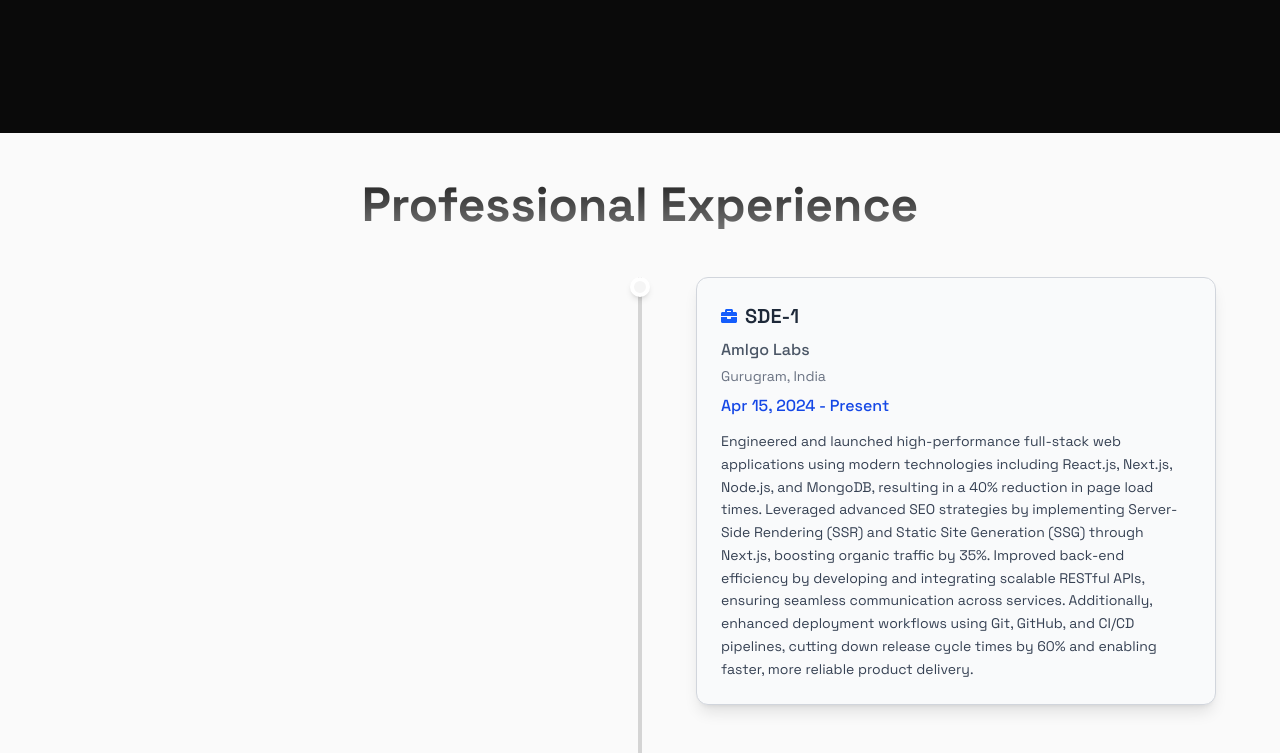
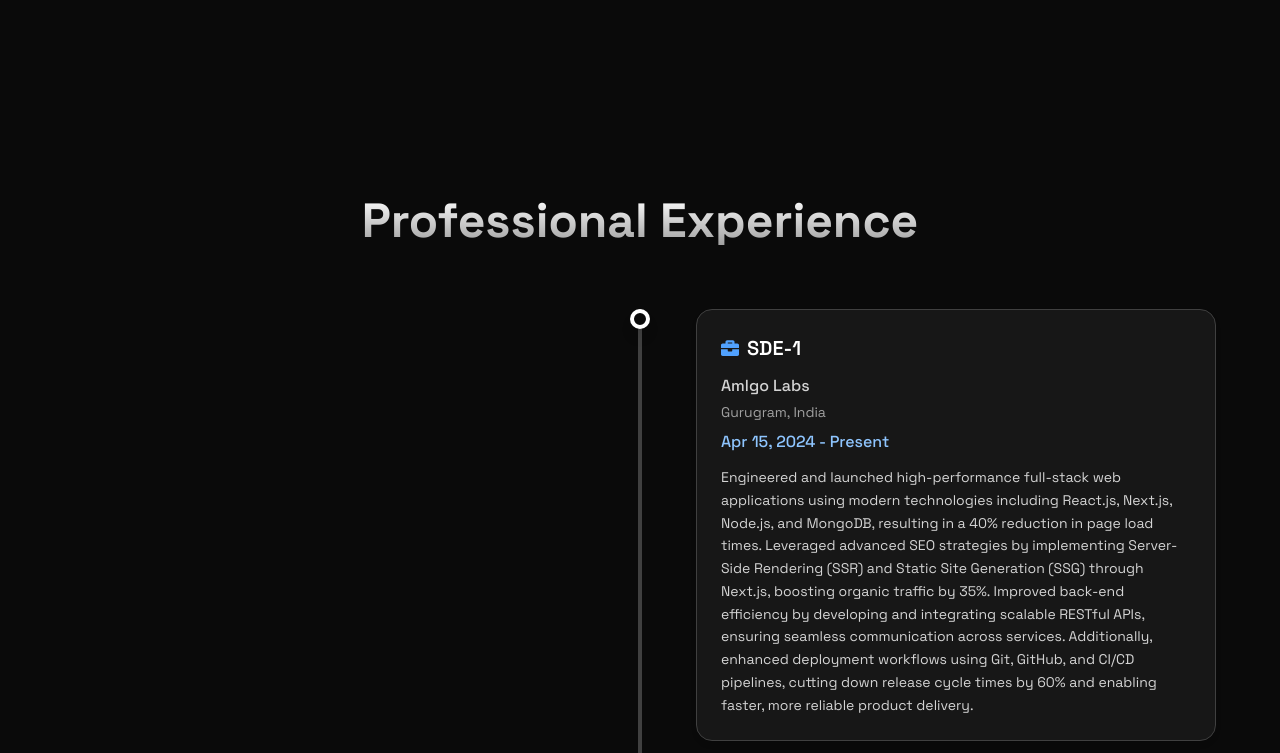
Before and after one commit to chiragbang/my-portfolio, a Next.js app: page / in a window 1280 px wide. Shown: the part 1540-2293 px from the top of the page. Built offline with nearby package versions, Linux system fonts and the light colour scheme.

Commit message:
experience-enhancement

```diff
--- a/components/ExperienceTimeline.tsx
+++ b/components/ExperienceTimeline.tsx
@@ -6,7 +6,6 @@
 type ExperienceProps = {
   id?: string;
 };
-
 
 interface Experience {
   id: number;
@@ -68,51 +67,47 @@
   };
 
   return (
-    <div id={id} className="scroll-mt-24 max-w-7xl mx-auto px-4 py-12 bg-neutral-50 dark:bg-neutral-950">
-      <h2 className="text-4xl md:text-5xl font-bold text-center mb-12 bg-clip-text text-transparent bg-gradient-to-b from-neutral-800 to-neutral-500 dark:from-neutral-200 dark:to-neutral-400">
+    <div id={id} className="scroll-mt-24 max-w-7xl mx-auto px-4 py-16 bg-neutral-950">
+      <h2 className="text-4xl md:text-5xl font-bold text-center mb-16 text-transparent bg-clip-text bg-gradient-to-b from-white to-neutral-400">
         Professional Experience
       </h2>
 
       <div className="relative">
         {/* Vertical timeline line */}
-        <div className="absolute left-0 md:left-1/2 transform md:-translate-x-1/2 h-full w-1 bg-neutral-300 dark:bg-neutral-700"></div>
+        <div className="absolute left-0 md:left-1/2 transform md:-translate-x-1/2 h-full w-1 bg-neutral-700"></div>
 
         {experiences.map((exp, index) => (
           <div
             key={exp.id}
             className={`relative flex flex-col md:flex-row ${
               index % 2 === 0 ? "md:flex-row-reverse" : ""
-            } md:justify-between items-start mb-12`}
+            } md:justify-between items-start mb-16`}
           >
             {/* Timeline dot */}
-            <div className="absolute left-0 md:left-1/2 transform md:-translate-x-1/2 w-5 h-5 bg-neutral-100 dark:bg-neutral-900 rounded-full border-4 border-white dark:border-neutral-800 shadow-md z-10"></div>
+            <div className="absolute left-0 md:left-1/2 transform md:-translate-x-1/2 w-5 h-5 bg-neutral-950 rounded-full border-4 border-white shadow-lg z-10"></div>
 
             {/* Card */}
             <div
-              className={`mt-8 md:mt-0 w-full md:w-5/12 ${
+              className={`mt-10 md:mt-0 w-full md:w-5/12 ${
                 index % 2 === 0 ? "md:mr-12" : "md:ml-12"
               }`}
             >
-              <div className="bg-gray-50 dark:bg-neutral-900 border border-gray-300 dark:border-neutral-700 p-6 rounded-xl shadow-lg hover:shadow-xl transition-shadow duration-300">
-                <div className="flex items-center mb-2">
-                  <FaBriefcase className="text-blue-600 dark:text-blue-400 mr-2" />
-                  <h3 className="text-xl font-semibold text-gray-800 dark:text-gray-100">
-                    {exp.title}
-                  </h3>
+              <div className="bg-neutral-900 border border-neutral-700 p-6 rounded-2xl shadow-md hover:shadow-xl transition-all duration-300">
+                <div className="flex items-center mb-3">
+                  <FaBriefcase className="text-blue-400 mr-2 text-lg" />
+                  <h3 className="text-xl font-semibold text-white">{exp.title}</h3>
                 </div>
 
-                <div className="text-gray-600 dark:text-gray-300 font-medium mb-1">
+                <div className="text-neutral-300 font-medium mb-1">
                   {exp.company}
                 </div>
-                <div className="text-gray-500 dark:text-gray-400 text-sm mb-2">
-                  {exp.location}
-                </div>
+                <div className="text-neutral-400 text-sm mb-2">{exp.location}</div>
 
-                <div className="text-blue-700 dark:text-blue-300 font-medium mb-3">
+                <div className="text-blue-300 font-medium mb-3">
                   {formatDate(exp.startDate)} - {formatDate(exp.endDate)}
                 </div>
 
-                <p className="text-gray-700 dark:text-gray-300 text-sm leading-relaxed whitespace-pre-line">
+                <p className="text-neutral-300 text-sm leading-relaxed whitespace-pre-line">
                   {exp.description}
                 </p>
               </div>
```
